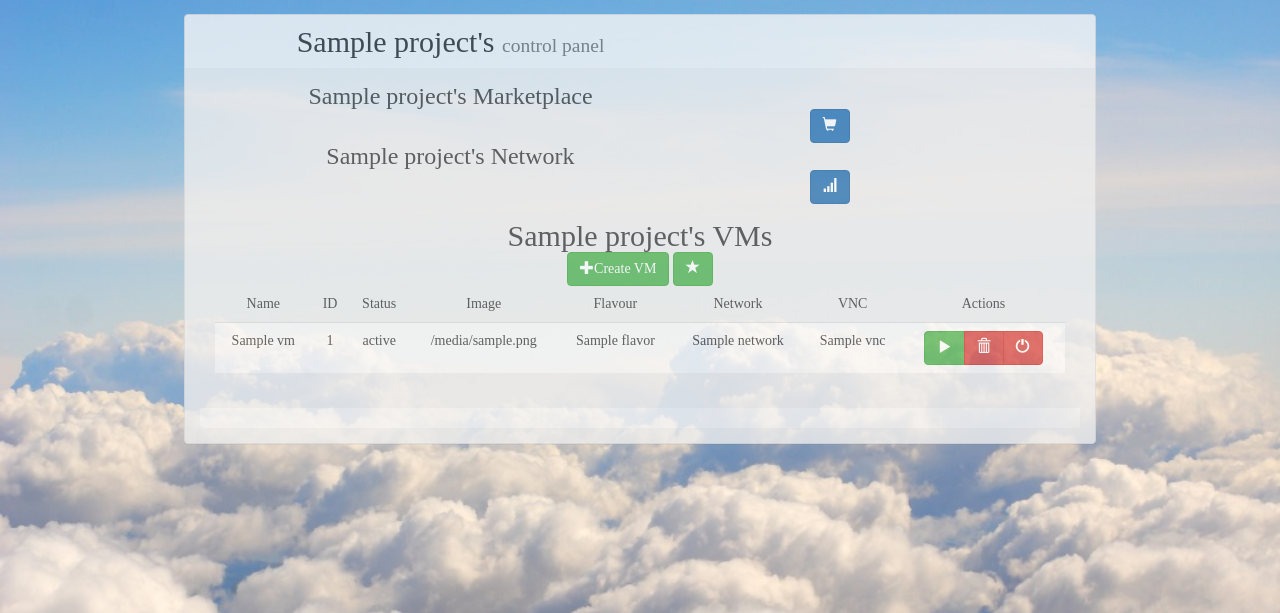
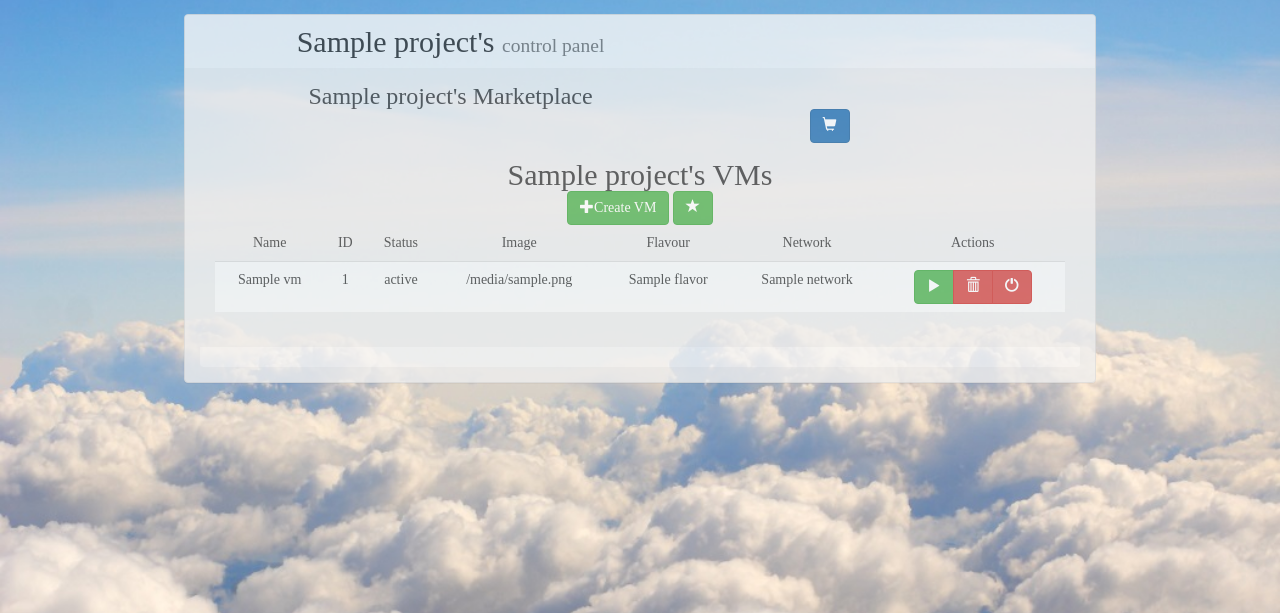
Before and after one commit to CCI-MOC/ui, a Django app: template moc_ui/templates/control.html in a window 1280 px wide. Shown: the part 51-664 px from the top of the page. Run offline with Django 3.2, Linux system fonts and the light colour scheme; the template is opened without the code that fills it: most values are stand-ins (such as "Sample title", 1, 10 or a date in 2020); some libraries are stand-ins or nearby versions; some web fonts are replaced.

Commit message:
current working version. The setup for Service table in model is still not correct. I am working on it now.

```diff
--- a/moc_ui/fixtures/projects.json
+++ b/moc_ui/fixtures/projects.json
@@ -11,7 +11,7 @@
     "model": "moc_ui.ClusterProject",
     "pk": 2,
     "fields": {
-      "name": "bit_coin_farm",
+      "name": "another_project",
       "token": ""
     }
   }
--- a/moc_ui/fixtures/service_list.json
+++ b/moc_ui/fixtures/service_list.json
@@ -152,8 +152,8 @@
       "description" : "Ubuntu vm image",
       "logo_url":"/static/Ubuntu.jpg",
       "availability":"True",
-      "image_name" : "Ubuntu 14.04.2 LTS (Trusty Tahr) x86_64",
-      "flavor" : "m1.medium"
+      "image_name" : "Ubuntu 14.04.2 LTS (Trusty Tahr) x86_64"
+
     }
   },
     {
@@ -165,22 +165,22 @@
       "description" : "CentOS vm image",
       "logo_url":"/static/CentOS.png",
       "availability":"True",
-      "image_name" : "CentOS-7-x86_64-GenericCloud-1503.qcow2",
-      "flavor": "m1.tiny"
+      "image_name" : "CentOS-7-x86_64-GenericCloud-1503.qcow2"
+
     }
   },
   {
     "model": "moc_ui.uiproject",
     "pk": 1,
     "fields": {
-      "name": "big_data"
+      "name": "ui"
     }
   },
   {
     "model": "moc_ui.uiproject",
     "pk": 2,
     "fields": {
-      "name": "webservers"
+      "name": "another_one"
     }
   },
   {
--- a/moc_ui/models.py
+++ b/moc_ui/models.py
@@ -45,7 +45,6 @@ class Service(models.Model):
     logo_url = models.CharField(max_length=DEFAULT_FIELD_LEN)
     availability = models.BooleanField(default=False)
     image_name = models.CharField(max_length = DEFAULT_FIELD_LEN)
-    flavor =  models.CharField(max_length = DEFAULT_FIELD_LEN)
 
     def __unicode__(self):
         return self.name
@@ -87,7 +86,7 @@ class UIProject(models.Model):
     def __unicode__(self):
         return self.name
 
-# Defining the relation.
+# Joint_table for Service and Project
 class UIProject_service_list(models.Model):
     TYPE_CHOICES = (('NOR','normal'), ('DEA', 'default'))
     project = models.ForeignKey(UIProject)
@@ -162,4 +161,4 @@ class ClusterProject_service(models.Model):
     service = models.ForeignKey(Service)
 
     def __unicode__(self):
-        return 'Project Name: ' +  self.project.name + ' Servise Name: ' + self.service.name + (" default selection. " if self.default else "")
+        return self.service.image_name
--- a/moc_ui/templates/control.html
+++ b/moc_ui/templates/control.html
@@ -33,14 +33,6 @@
                             <span class="glyphicon glyphicon-shopping-cart" aria-hidden="true"></span>
                             </a>
                         </div>
-                        <div class="col-md-7 pull-left">
-                            <h3>{{project}}'s Network</h3>
-                        </div>
-                        <div class="col-md-7 pull-right">
-                            <a href="/network/{{project}}" class="btn btn-primary" aria-label="Left Align">
-                            <span class="glyphicon glyphicon-signal" aria-hidden="true"></span>
-                            </a>
-                        </div>
                     </div>
                     <!-- VM Control -->
                     <div class="panel-body">
@@ -72,7 +64,7 @@
                                         <td>Image</td>
                                         <td>Flavour</td>
                                         <td>Network</td>
-                                        <td>VNC</td>
+
                                         <td>Actions</td>
                                     </tr>
                                 </thead>
@@ -85,7 +77,7 @@
                                     <td>{{vm.image}}</td>
                                     <td>{{vm.flavor}}</td>
                                     <td>{{vm.network}}</td>
-                                    <td>{{vm.vnc}}</td>
+
                                     <td>
                                         <div class="btn-group" role="group">
                                         {% if vm.status = 'ACTIVE' %}
--- a/moc_ui/ui_api.py
+++ b/moc_ui/ui_api.py
@@ -38,8 +38,7 @@ def listVMs(nova):
  		'status':server.status,
  		'image':nova.images.get(server.image[u'id']).name,
 		'flavor':nova.flavors.get(server.flavor[u'id']).name,
- 		'network':network,
-		'vnc':'-'
+ 		'network':network
 		}
 		'''
 		if server.status != 'BUILD':
```
Also changed, not shown: moc_ui/forms.py (+12 -8 lines), static/CentOS.png (added), static/Ubuntu.jpg (added), 1 other file.
